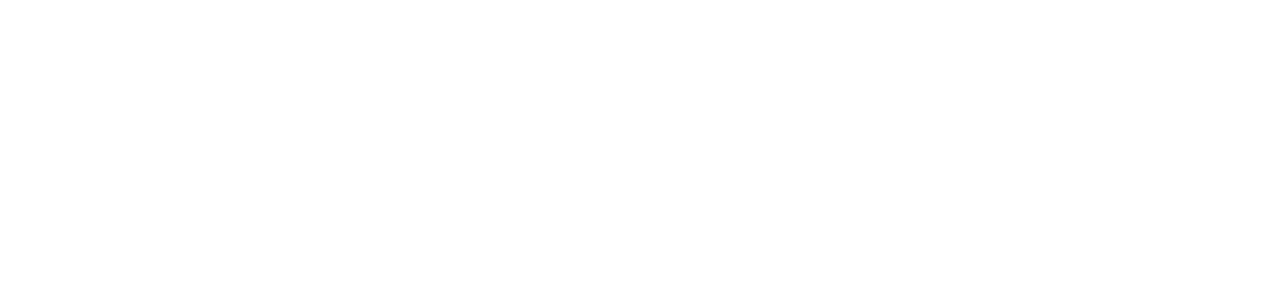
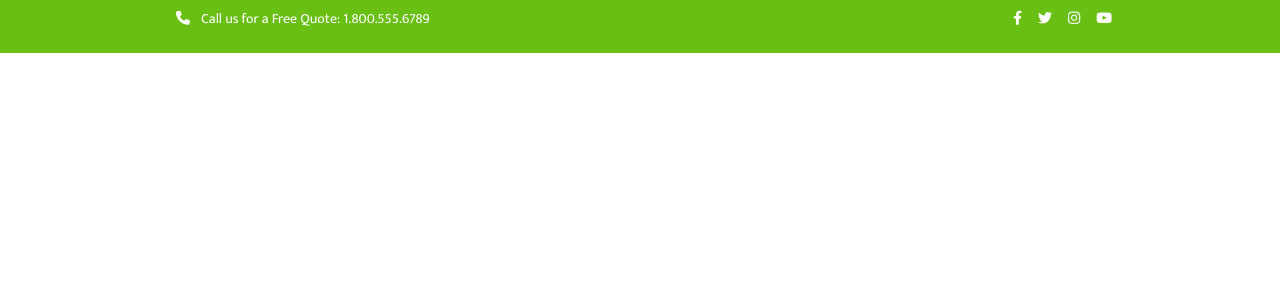
Before and after one commit to SofMD/proj-html-vuejs, a Vue app: page / in a window 1280 px wide. Shown: the top 300 px of the page. Built offline with nearby package versions, Linux system fonts and the light colour scheme.

Commit message:
header-top

```diff
--- a/public/index.html
+++ b/public/index.html
@@ -5,6 +5,13 @@
     <meta http-equiv="X-UA-Compatible" content="IE=edge">
     <meta name="viewport" content="width=device-width,initial-scale=1.0">
     <link rel="icon" href="<%= BASE_URL %>favicon.ico">
+    <!-- font -->
+    <link rel="preconnect" href="https://fonts.googleapis.com">
+    <link rel="preconnect" href="https://fonts.gstatic.com" crossorigin>
+    <link href="https://fonts.googleapis.com/css2?family=Mukta:wght@400;500;600;700;800&display=swap" rel="stylesheet">
+
+    <!-- font awsome -->
+    <link rel='stylesheet' href='https://cdnjs.cloudflare.com/ajax/libs/font-awesome/6.0.0-beta3/css/all.min.css' integrity='sha512-Fo3rlrZj/k7ujTnHg4CGR2D7kSs0v4LLanw2qksYuRlEzO+tcaEPQogQ0KaoGN26/zrn20ImR1DfuLWnOo7aBA==' crossorigin='anonymous'/>
     <title><%= htmlWebpackPlugin.options.title %></title>
   </head>
   <body>
--- a/src/App.vue
+++ b/src/App.vue
@@ -1,20 +1,41 @@
 <template>
   <div id="app">
+
+    <header>
+      <!-- top -->
+      <HeaderTop/>
+      <!-- bottom -->
+
+    </header>
+
+    <main></main>
+
+    <footer></footer>
 
   </div>
 </template>
 
 <script>
-
+import HeaderTop from '@/components/HeaderTop.vue';
 
 export default {
   name: 'App',
   components: {
+     HeaderTop,
 
   }
 }
 </script>
 
 <style lang="scss">
+*{
+  margin: 0;
+  padding: 0;
+  box-sizing: border-box;
+  font-family: 'Mukta', sans-serif;
+}
 
+.l-st {
+  list-style: none;
+}
 </style>
--- /dev/null
+++ b/src/components/HeaderTop.vue
@@ -0,0 +1,50 @@
+<template>
+  <section>
+    <div class="p-2 d-flex justify-content-between">
+      <!-- left -->
+      <div>
+        <span class="mx-2"><i class="fas fa-phone"></i> </span>
+        Call us for a Free Quote: 1.800.555.6789
+      </div>
+
+      <!-- right -->
+      <div>
+        <ul class="socialList l-st d-flex justify-content-end">
+          <li class="ms-3"><i class="fab fa-facebook-f"></i></li>
+          <li class="ms-3"><i class="fab fa-twitter"></i></li>
+          <li class="ms-3"><i class="fab fa-instagram"></i></li>
+          <li class="ms-3"><i class="fab fa-youtube"></i></li>
+        </ul>
+      </div>
+
+    </div>
+  </section>
+</template>
+
+<script>
+export default {
+  name: 'HeaderTop',
+}
+</script>
+
+<style scoped lang="scss">
+@import '@/components/variables.scss';
+
+section {
+  background-color: $greenLima;
+  color: white;
+  font-size: 14px;
+
+  div{
+      width: $sectionwidth;
+      margin: 0 auto;
+
+      .socialList{
+        li{
+          cursor: pointer;
+        }
+      }
+  }
+}
+
+</style>
--- /dev/null
+++ b/src/components/variables.scss
@@ -0,0 +1,3 @@
+$greenLima: #69bf14 ;
+
+$sectionwidth: 75% ;
--- a/src/main.js
+++ b/src/main.js
@@ -1,7 +1,11 @@
 import Vue from 'vue'
 import App from './App.vue'
 
+import 'bootstrap/scss/bootstrap.scss'
+
 Vue.config.productionTip = false
+
+
 
 new Vue({
   render: h => h(App),
```
